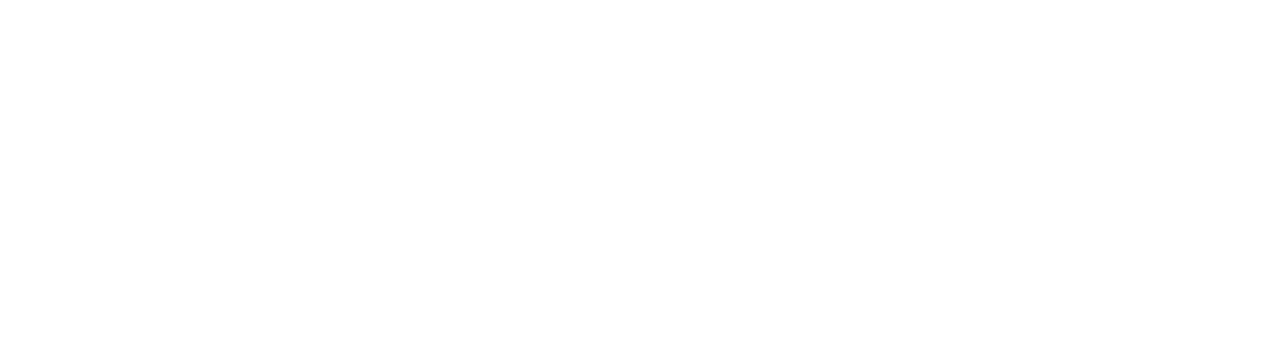
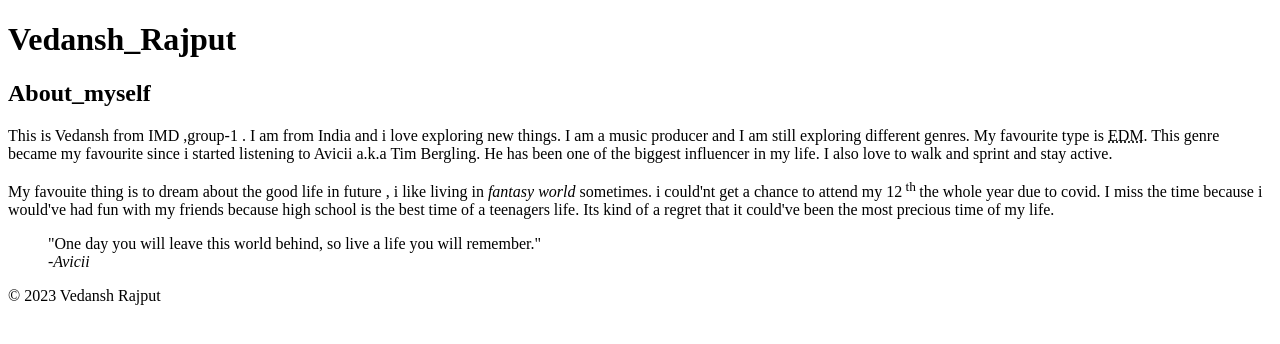
Before and after one commit to rajp0018/rajp0018.github.io, a plain HTML site: page html-assignment/index.html in a window 1280 px wide. Drawn offline with Linux system fonts and the light colour scheme.

Commit message:
creates code about myself.

```diff
--- a/html-assignment/index.html
+++ b/html-assignment/index.html
@@ -7,6 +7,27 @@
     <title>HTML Assignment</title>
 </head>
 <body>
+    <header>
+        <h1>Vedansh_Rajput</h1>
+    </header>
+    <main>
+        <article>
+            <h2>About_myself</h2>
+            <p>This is Vedansh from IMD ,group-1 . I am from India and i love exploring new things. I am a music producer and I am still exploring different genres. My favourite type is <abbr title="Electronic Dance Music">EDM</abbr>. This genre became my favourite since i started listening to Avicii a.k.a Tim Bergling. He has been one of the biggest influencer in my life. I also love to walk and sprint and stay active.
+
+            </p>
+            <p>My favouite thing is to dream about the good life in future , i like living in <em>fantasy world</em> sometimes. i could'nt get a chance to attend my 12<sup> th  </sup>the whole year due to covid. I miss the time because i would've had fun with my friends because high school is the best time of a teenagers life. Its kind of a regret that it could've been the most precious time of my life.</p>
+            <blockquote>
+                "One day you will leave this world behind, so live a life you will remember."<br>
+                <cite>-Avicii</cite>
+
+            </blockquote>
+
+        </article>
+    </main>
+    <footer>
+        &copy; 2023 Vedansh Rajput
+    </footer>
 
 </body>
 </html>
```
